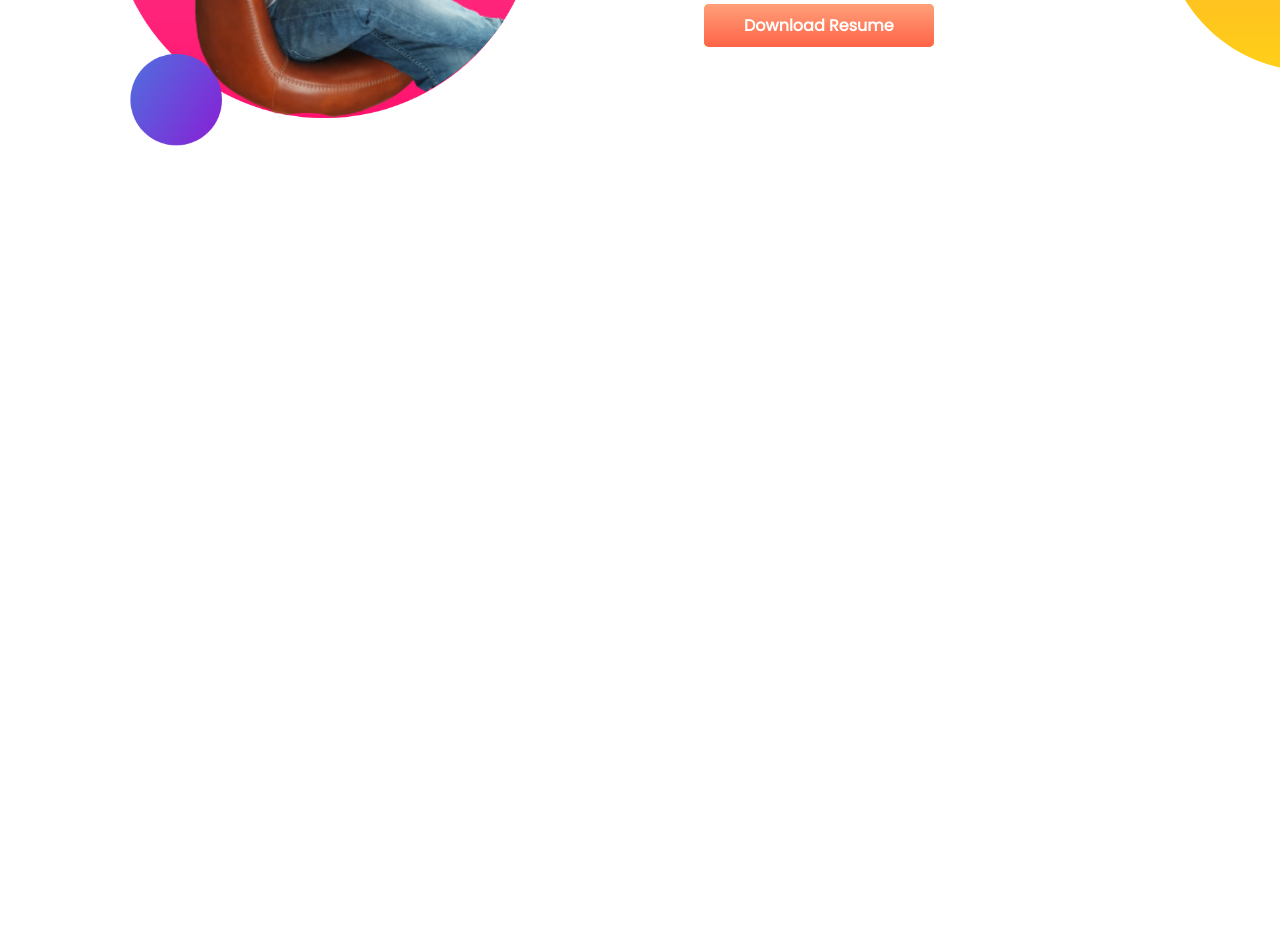
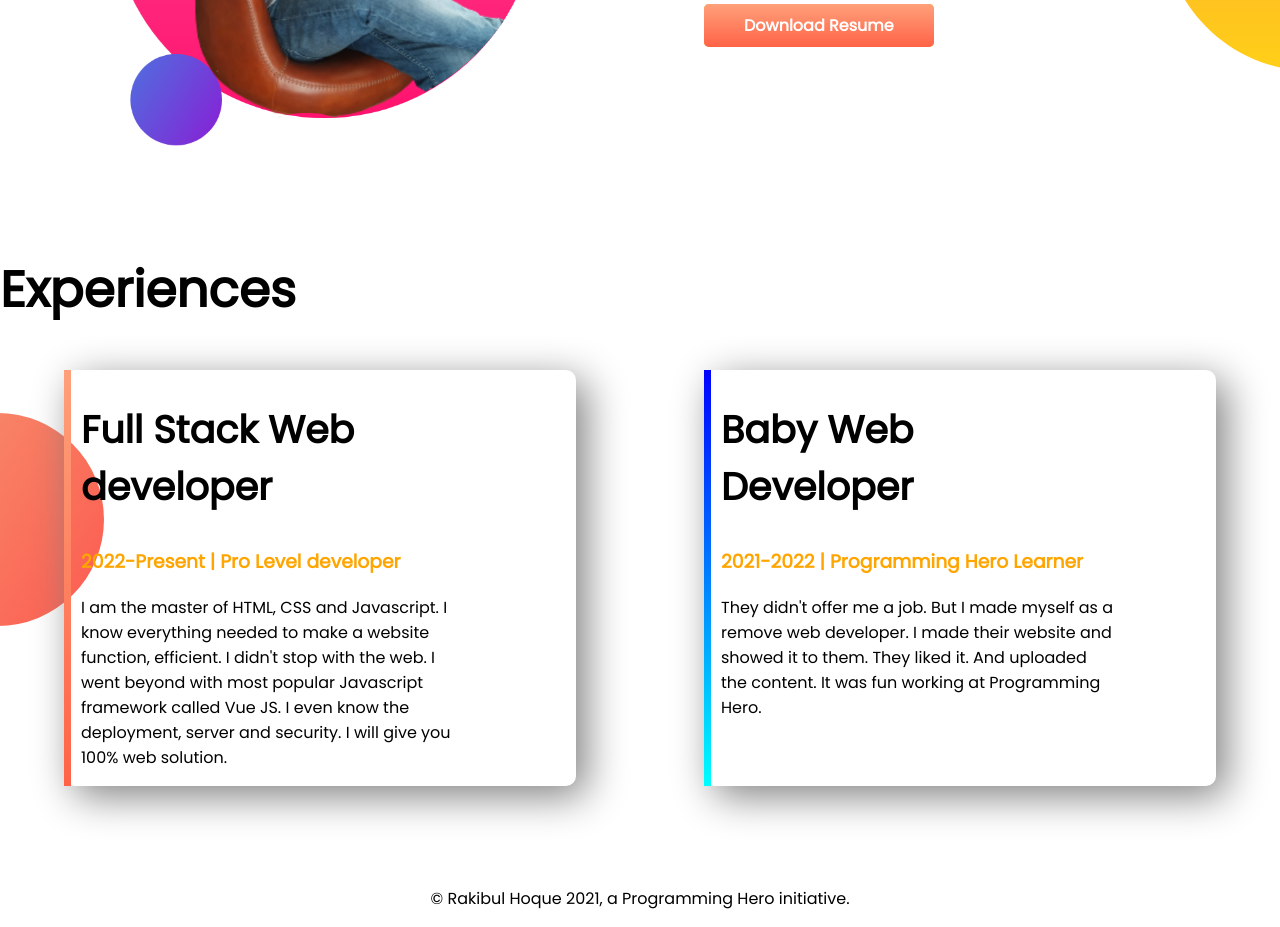
Before and after one commit to arcane75/rakib-portfolio, a plain HTML site: page index.html in a window 1280 px wide. Shown: the part 947-1874 px from the top of the page. Before the commit the page ends 1200 px from the top, so only its background shows below. Drawn offline with Linux system fonts and the light colour scheme.

Commit message:
exp added

```diff
--- a/index.html
+++ b/index.html
@@ -13,7 +13,7 @@
 </head>
 
 <body>
-    <section class="top-banner">
+    <section class="top-banner flexible-container">
         <div class="half-width">
             <h1>Welcome To</h1>
             <h1><span class="orange-color">Rakibul Hoque</span> World!</h1>
@@ -31,7 +31,7 @@
             <img src="images/my-bg (2).png" alt="">
         </div>
     </section>
-    <section class="dream-big">
+    <section class="dream-big flexible-container">
         <div class="half-width">
             <img src="images/my-bg2 (2).png" alt="">
         </div>
@@ -46,7 +46,24 @@
                 Resume</a>
         </div>
     </section>
-
+    <section class="experience-area">
+        <h1>Experiences</h1>
+        <div class="flexible-container">
+            <div id="web-dev-exp" class="half-width full-stack">
+                <h2>Full Stack Web developer</h1>
+                <h3 class="orange-color">2022-Present | Pro Level developer</h3>
+                <p>I am the master of HTML, CSS and Javascript. I know everything needed to make a website function, efficient. I didn't stop with the web. I went beyond with most popular Javascript framework called Vue JS. I even know the deployment, server and security. I will give you 100% web solution.</p>
+            </div>
+            <div id="baby-dev-exp" class="half-width full-stack">
+                <h2>Baby Web Developer</h1>
+                <h3 class="orange-color">2021-2022 | Programming Hero Learner</h3>
+                <p>They didn't offer me a job. But I made myself as a remove web developer. I made their website and showed it to them. They liked it. And uploaded the content. It was fun working at Programming Hero.</p>
+            </div>
+        </div>
+    </section>
+    <footer>
+        <p>© Rakibul Hoque 2021, a Programming Hero initiative.</p>
+    </footer>
 </body>
 
 </html>
--- a/style.css
+++ b/style.css
@@ -2,15 +2,25 @@ body{
     font-family: 'Poppins', sans-serif;
     margin: 0;
 }
+.p{
+    text-align: justify;
+}
 h1{
     font-size: 50px;
+}
+h2 {
+    font-size: 38px;
+    font-weight: bold;
 }
 .orange-color{
     color: orange;
 }
-section{
+.flexible-container{
     display: flex;
     margin-bottom: 100px;
+}
+section{
+
 }
 .half-width{
     width: 50%;
@@ -38,6 +48,29 @@ section{
     background-repeat: no-repeat;
     background-position:right;
 }
-.p{
-    text-align: justify;
+.experience-area {
+    background-image: url(images/exp-bg.png);
+    background-repeat: no-repeat;
+    background-position: left center;
 }
+.full-stack{
+    width: 40%;
+    margin-left:5%;
+    margin-right: 5%;
+    padding-left: 10px;
+    box-shadow:10px 10px 40px grey ;
+    border-radius: 10px;
+}
+#web-dev-exp{
+    border-left: 7px solid;
+    border-image:linear-gradient(lightsalmon,tomato);
+    border-image-slice: 1;
+}
+#baby-dev-exp{
+    border-left: 7px solid;
+    border-image:linear-gradient(blue,cyan);
+    border-image-slice: 1;
+}
+footer{
+    text-align: center;
+}
```
Also changed, not shown: images/jhankar.png (deleted), images/jhankar2.png (deleted), images/my-bg.png (deleted), images/my-bg2.png (deleted).
